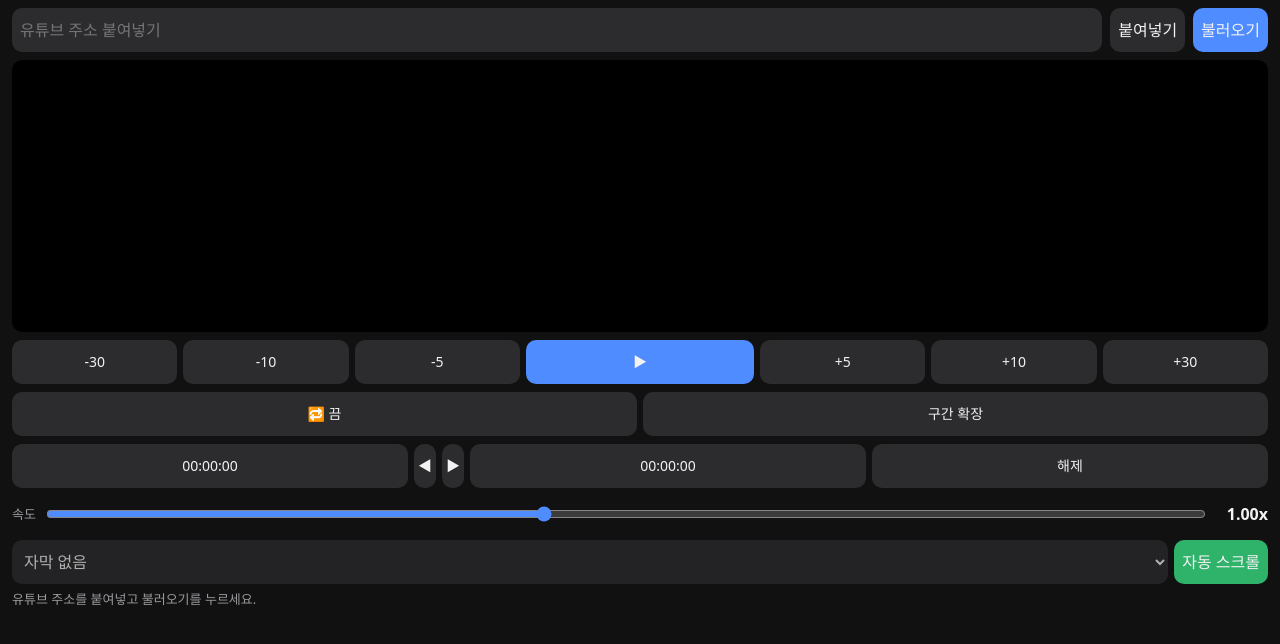
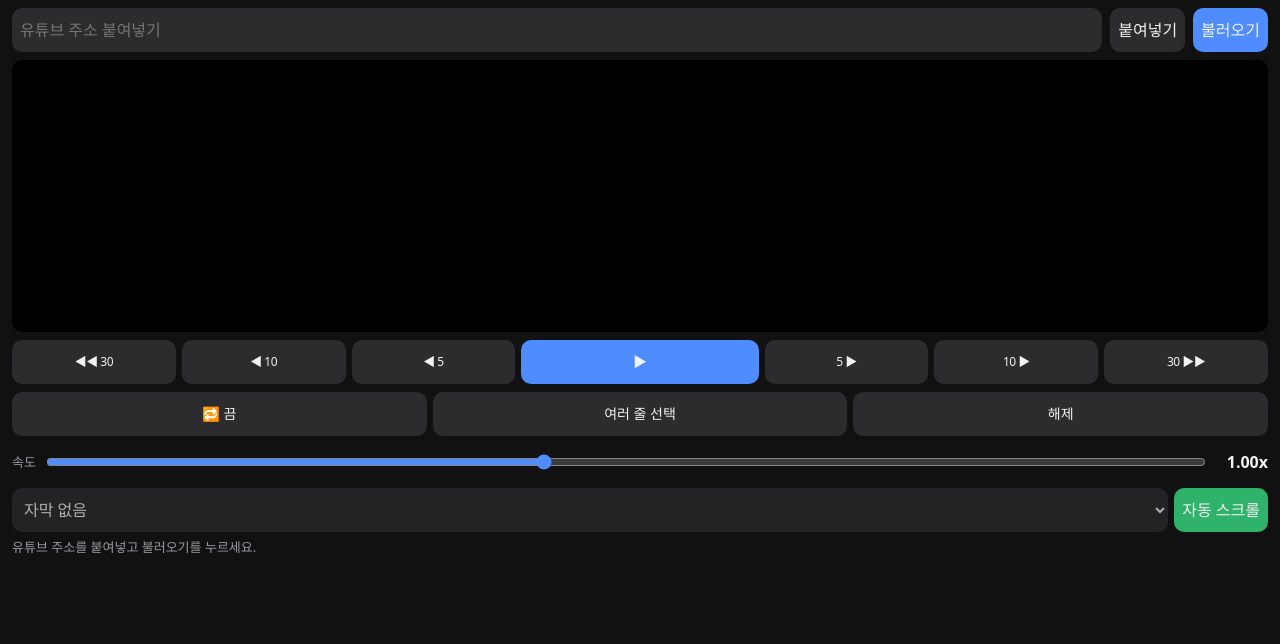
Before and after one commit to wasd8159/sign-practice, a plain HTML site: page index.html in a window 1280 px wide. Drawn offline with Linux system fonts and the light colour scheme.

Commit message:
이동 버튼 화살표로 변경, 시간 입력칸 숨김

```diff
--- a/index.html
+++ b/index.html
@@ -22,6 +22,7 @@
   #stage iframe, #stage > div { width:100%; height:100%; }
   .bar { display:flex; gap:6px; margin-top:8px; flex-wrap:wrap; }
   .bar > * { flex:1 1 0; min-width:0; padding-inline:4px; font-size:14px; }
+  .bar button[data-seek] { white-space:nowrap; font-size:12px; padding-inline:0; letter-spacing:-0.5px; }
   .tinput { text-align:center; font-variant-numeric:tabular-nums; }
   .speed { display:flex; align-items:center; gap:8px; margin-top:8px; }
   .speed input[type=range] { flex:1; accent-color:var(--accent); padding:0; min-height:32px; background:none; }
@@ -50,24 +51,25 @@
   <div id="stage"><div id="yt"></div></div>
 
   <div class="bar">
-    <button data-seek="-30">-30</button>
-    <button data-seek="-10">-10</button>
-    <button data-seek="-5">-5</button>
+    <button data-seek="-30">◀◀ 30</button>
+    <button data-seek="-10">◀ 10</button>
+    <button data-seek="-5">◀ 5</button>
     <button id="play" class="primary" style="flex:1.4 1 0">▶</button>
-    <button data-seek="5">+5</button>
-    <button data-seek="10">+10</button>
-    <button data-seek="30">+30</button>
+    <button data-seek="5">5 ▶</button>
+    <button data-seek="10">10 ▶</button>
+    <button data-seek="30">30 ▶▶</button>
   </div>
   <div class="bar">
     <button id="loop">🔁 끔</button>
-    <button id="extend" title="탭한 자막까지 구간 확장">구간 확장</button>
+    <button id="extend" title="켜고 자막을 탭하면 구간이 넓어져요">여러 줄 선택</button>
+    <button id="clear">해제</button>
   </div>
-  <div class="bar">
-    <input id="start" class="tinput" type="text" inputmode="numeric" value="00:00:00" aria-label="시작">
-    <button id="setStart" style="flex:0 0 auto">◀</button>
-    <button id="setEnd" style="flex:0 0 auto">▶</button>
-    <input id="end" class="tinput" type="text" inputmode="numeric" value="00:00:00" aria-label="종료">
-    <button id="clear">해제</button>
+  <!-- 시간 입력칸은 화면에서 숨기고, 구간 값은 내부에서만 사용 -->
+  <div style="display:none">
+    <input id="start" type="text" value="00:00:00">
+    <input id="end" type="text" value="00:00:00">
+    <button id="setStart"></button>
+    <button id="setEnd"></button>
   </div>
   <div class="speed">
     <span class="mute" style="color:var(--mute);font-size:13px">속도</span>
```
